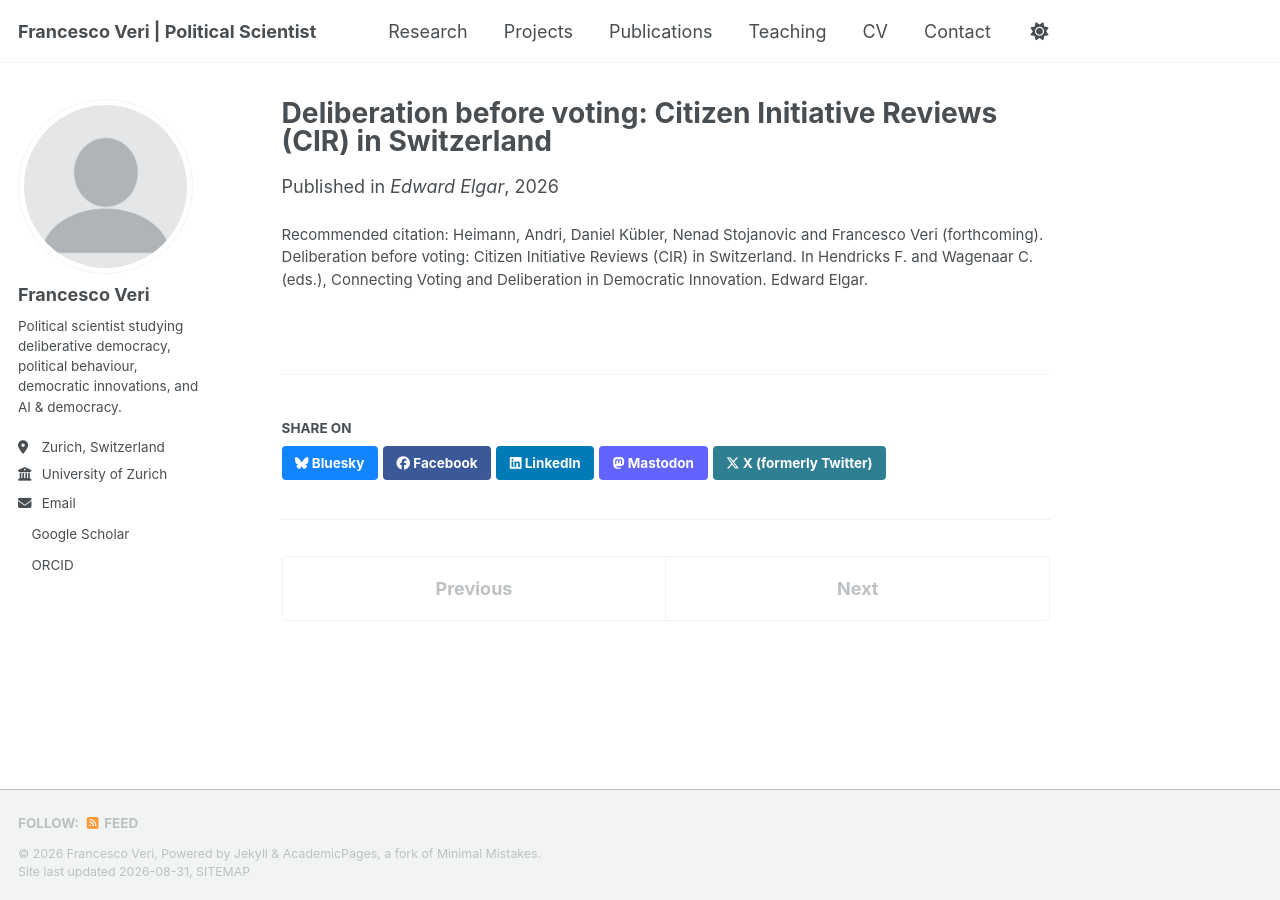
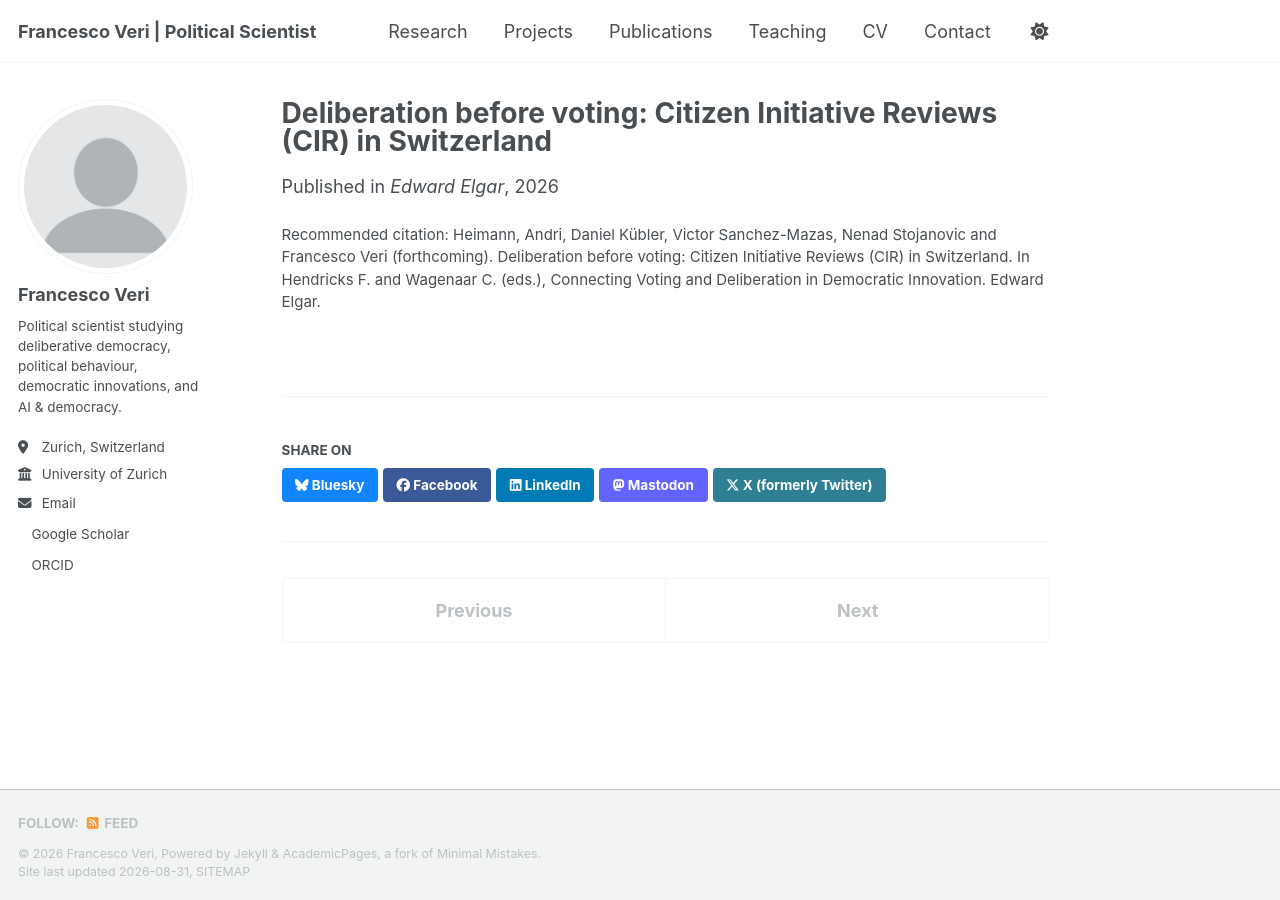
Before and after one commit to francescoveri/francescoveri.github.io, a Jekyll site: the page built from _publications/2026-deliberation-before-voting-citizen-initiative-reviews-cir-in-switzerla.md, in a window 1280 px wide. Built offline with Jekyll 4.4.1, drawn with Linux system fonts in a browser that asks for light colours; a style sheet for code colours, icons or effects is not loaded; a file with an impossible date is left out.

Commit message:
Update 2026-deliberation-before-voting-citizen-initiative-reviews-cir-in-switzerla.md

```diff
--- a/_publications/2026-deliberation-before-voting-citizen-initiative-reviews-cir-in-switzerla.md
+++ b/_publications/2026-deliberation-before-voting-citizen-initiative-reviews-cir-in-switzerla.md
@@ -5,5 +5,6 @@ category: chapters
 permalink: /publication/deliberation-before-voting-citizen-initiative-reviews-cir-in-switzerla
 date: 2026-01-01
 venue: "Edward Elgar"
-citation: "Heimann, Andri, Daniel Kübler, Nenad Stojanovic and Francesco Veri (forthcoming). Deliberation before voting: Citizen Initiative Reviews (CIR) in Switzerland. In Hendricks F. and Wagenaar C. (eds.), Connecting Voting and Deliberation in Democratic Innovation. Edward Elgar."
+citation: "Heimann, Andri, Daniel Kübler, Victor Sanchez-Mazas, Nenad Stojanovic and Francesco Veri (forthcoming). Deliberation before voting: Citizen Initiative Reviews (CIR) in Switzerland. In Hendricks F. and Wagenaar C. (eds.), Connecting Voting and Deliberation in Democratic Innovation. Edward Elgar."
+pageurl: "https://www.elgaronline.com/edcollchap-oa/book/9781035353323/chapter4.xml"
 ---
```
